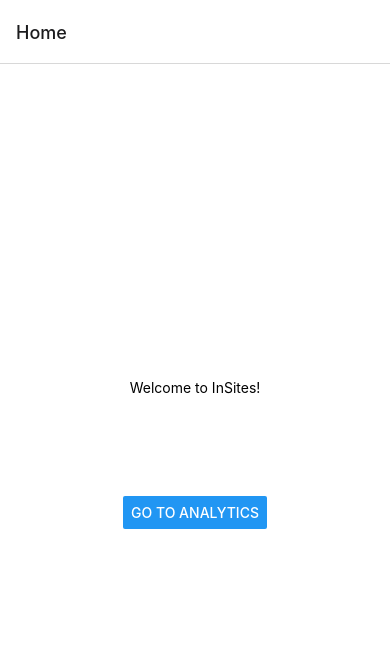
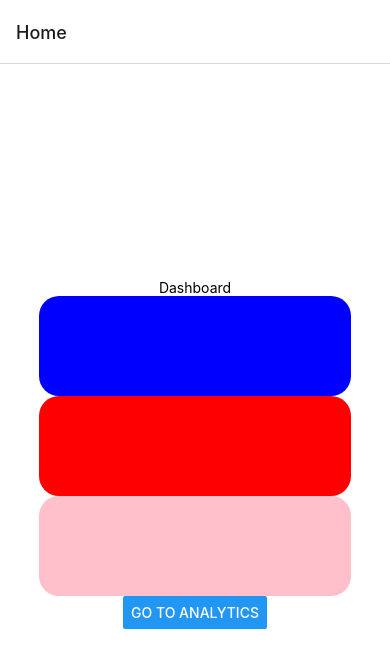
Before and after one commit to TaigaTi/InSights, a React Native app in the folder InSites/: screen /Home in a window 390 px wide. Shown: the top 668 px of the page. Built offline with nearby package versions, Linux system fonts and the light colour scheme.

Commit message:
Added general design blocks to dashboard layout

```diff
--- a/InSites/pages/Analytics.tsx
+++ b/InSites/pages/Analytics.tsx
@@ -1,4 +1,5 @@
-// This component serves as the analytics page where users can view detailed insights of their social media stats.
+// This component serves as the analytics page where users can view detailed insights of their social media stats
+
 import { Button, Text, View } from 'react-native';
 
 export default function Analytics({ navigation }) {
--- a/InSites/pages/Home.tsx
+++ b/InSites/pages/Home.tsx
@@ -1,19 +1,51 @@
-// This component serves as the main screen of InSites, presenting users with their Dashboard information after signing in.
+// This component serves as the main screen of InSites, presenting users with Dashboard information after signing in
 
 import { Button, StyleSheet, Text, View } from 'react-native';
 
 export default function Home({ navigation }) {
     return (
         <View style={styles.container}>
-            <Text>Welcome to InSites!</Text>
+            {/* Page Title */}
+            <Text>Dashboard</Text>
+
+            {/* Main Dashboard Chart */}
             <View
                 style={{
                     flexDirection: 'row',
                     height: 100,
                     padding: 20,
-                    backgroundColor: '#fff',
+                    backgroundColor: 'blue',
+                    borderRadius: 20,
+                    width: '80%',
                 }}>
             </View>
+
+            {/* Social Account Dashboards */}
+            <View
+                style={{
+                    flexDirection: 'row',
+                    height: 100,
+                    padding: 20,
+                    backgroundColor: 'red',
+                    borderRadius: 20,
+                    width: '80%',
+                }}>
+            </View>
+
+            {/* New Social Account */}
+            <View
+                style={{
+                    flexDirection: 'row',
+                    height: 100,
+                    padding: 20,
+                    backgroundColor: 'pink',
+                    borderRadius: 20,
+                    width: '80%',
+                }}>
+            </View>
+
+
+            {/* Navigation */}
             <Button
                 title="Go to Analytics"
                 onPress={() =>
```
